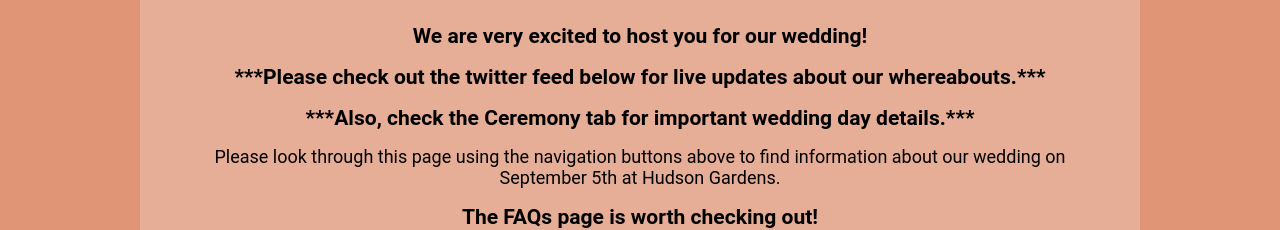
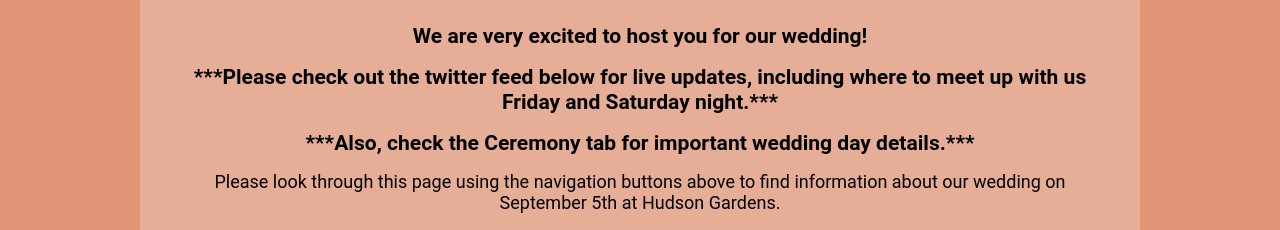
Before and after one commit to francepack/massam, a React (Create React App) app: page / in a window 1280 px wide. Shown: the part 541-771 px from the top of the page. Built offline with nearby package versions, Linux system fonts and the light colour scheme.

Commit message:
Edit text

```diff
--- a/src/Components/Ceremony.js
+++ b/src/Components/Ceremony.js
@@ -22,12 +22,12 @@ function Ceremony(props) {
       <h4 className='bmarg'>Plus, there will be special music playing before the ceremony, by the <a href='https://www.youtube.com/watch?v=hUHgSQTDJy0&t=5s' target='_blank'>talented Collin Estes</a>.</h4>
       <p>Arriving plenty early is a great idea. This is a public Gardens, afterall- A beautiful place to walk around and mentally prepare for the party to ensue.</p>
       <h3 className='bmarg'>Wedding Program</h3>
-      <h4>Special Music while guests are arriving</h4>
+      <h4>Special Music while guests arrive</h4>
       <h4>Processional</h4>
       <h4>Greeting</h4>
       <h4>Centering Prayer</h4>
       <h4>Reading - Sonnet XVII by Pablo Neruda</h4>
-      <h4>Song - Beloved One by Ben Harper</h4>
+      <h4>Song - "Beloved One" by Ben Harper</h4>
       <h4>Scripture - Ruth 1:16-17</h4>
       <h4>Vows</h4>
       <h4>Sharing of Rings</h4>
--- a/src/Components/Home.js
+++ b/src/Components/Home.js
@@ -7,7 +7,7 @@ function Home(props) {
     <div className='home'>
       <h2 className='bmarg'>Welcome!</h2>
       <h3 className='bmarg'>We are very excited to host you for our wedding!</h3>
-      <h3 className='bmarg'>***Please check out the twitter feed below for live updates about our whereabouts.***</h3>
+      <h3 className='bmarg'>***Please check out the twitter feed below for live updates, including where to meet up with us Friday and Saturday night.***</h3>
       <h3 className='bmarg'>***Also, check the Ceremony tab for important wedding day details.***</h3>
       <p className='bmarg'>Please look through this page using the navigation buttons above to find information about our wedding on September 5th at Hudson Gardens.</p>
       <h3 className='bmarg'>The FAQs page is worth checking out!</h3>
```
Also changed, not shown: 6 other files (tests, documents, lock files or other folders).
